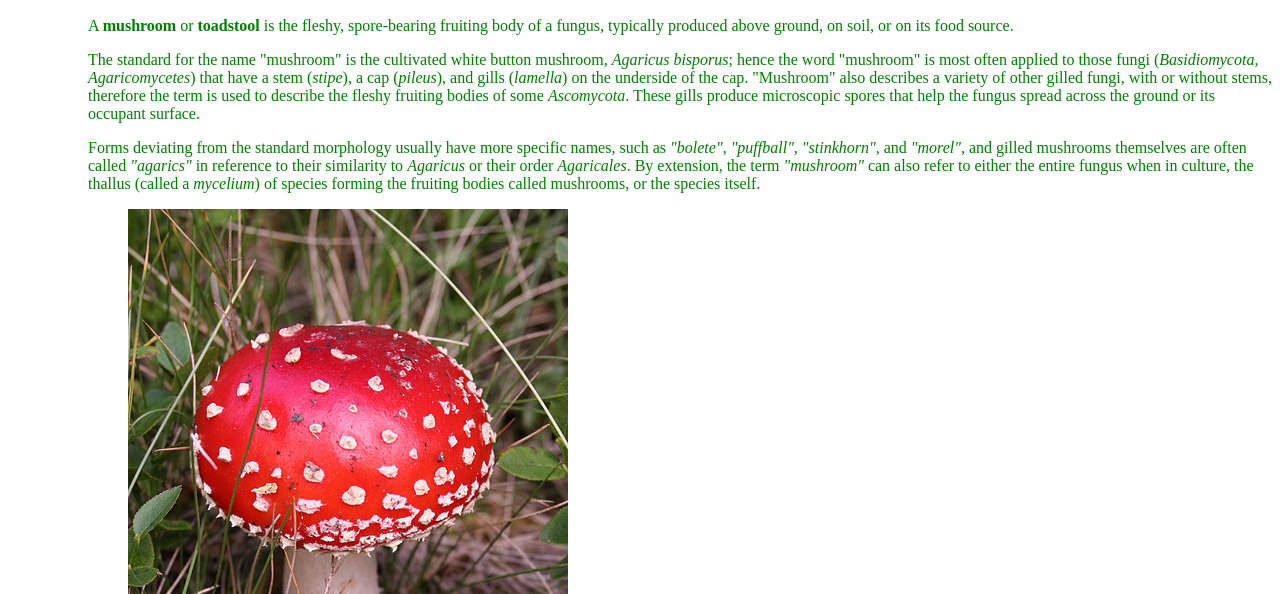
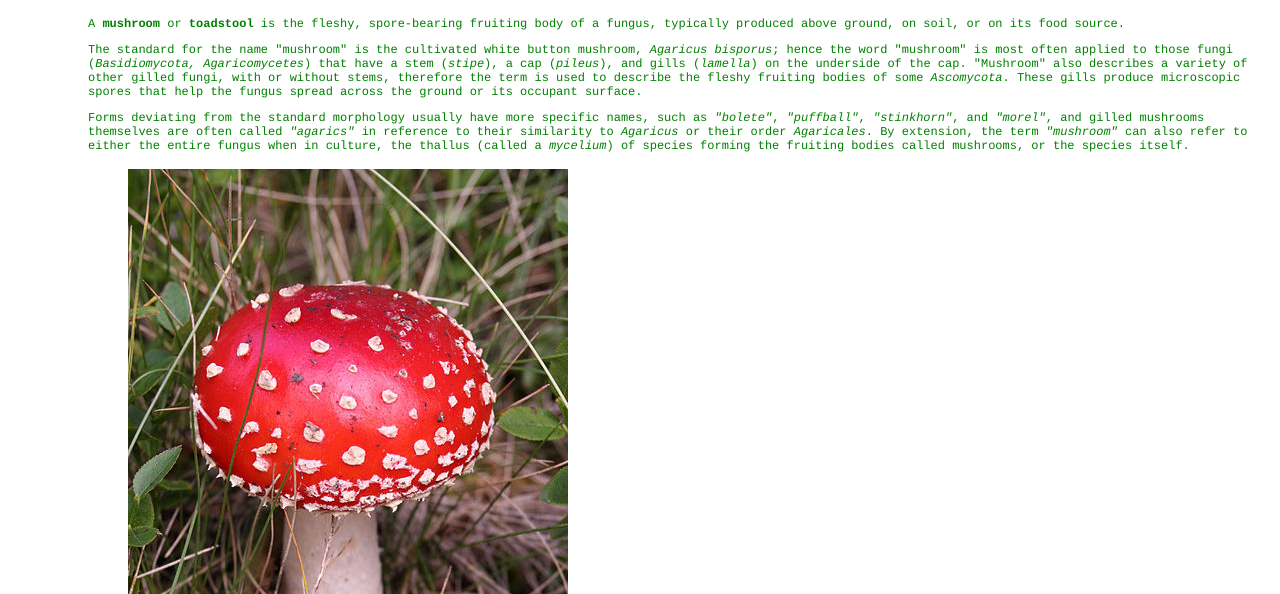
Before and after one commit to CatBrown98/mushroom, a plain HTML site: page index.html in a window 1280 px wide. Shown: the part 206-800 px from the top of the page. Drawn offline with Linux system fonts and the light colour scheme.

Commit message:
Update main.css

```diff
--- a/main.css
+++ b/main.css
@@ -1,2 +1,2 @@
-body{color:green;
-font:Courier;}
+body{color:green;}
+p{font:0.75em Courier;}
```
